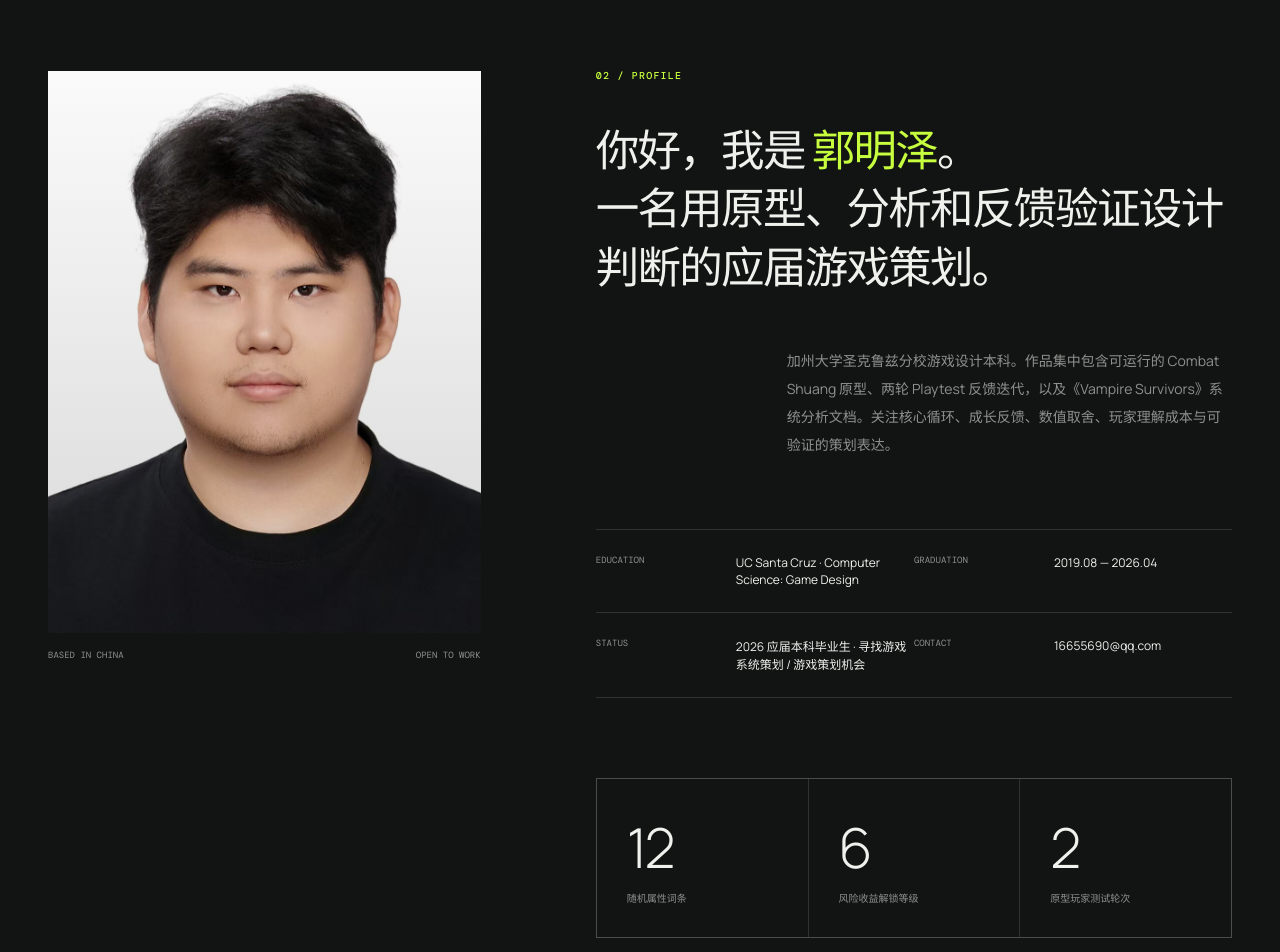
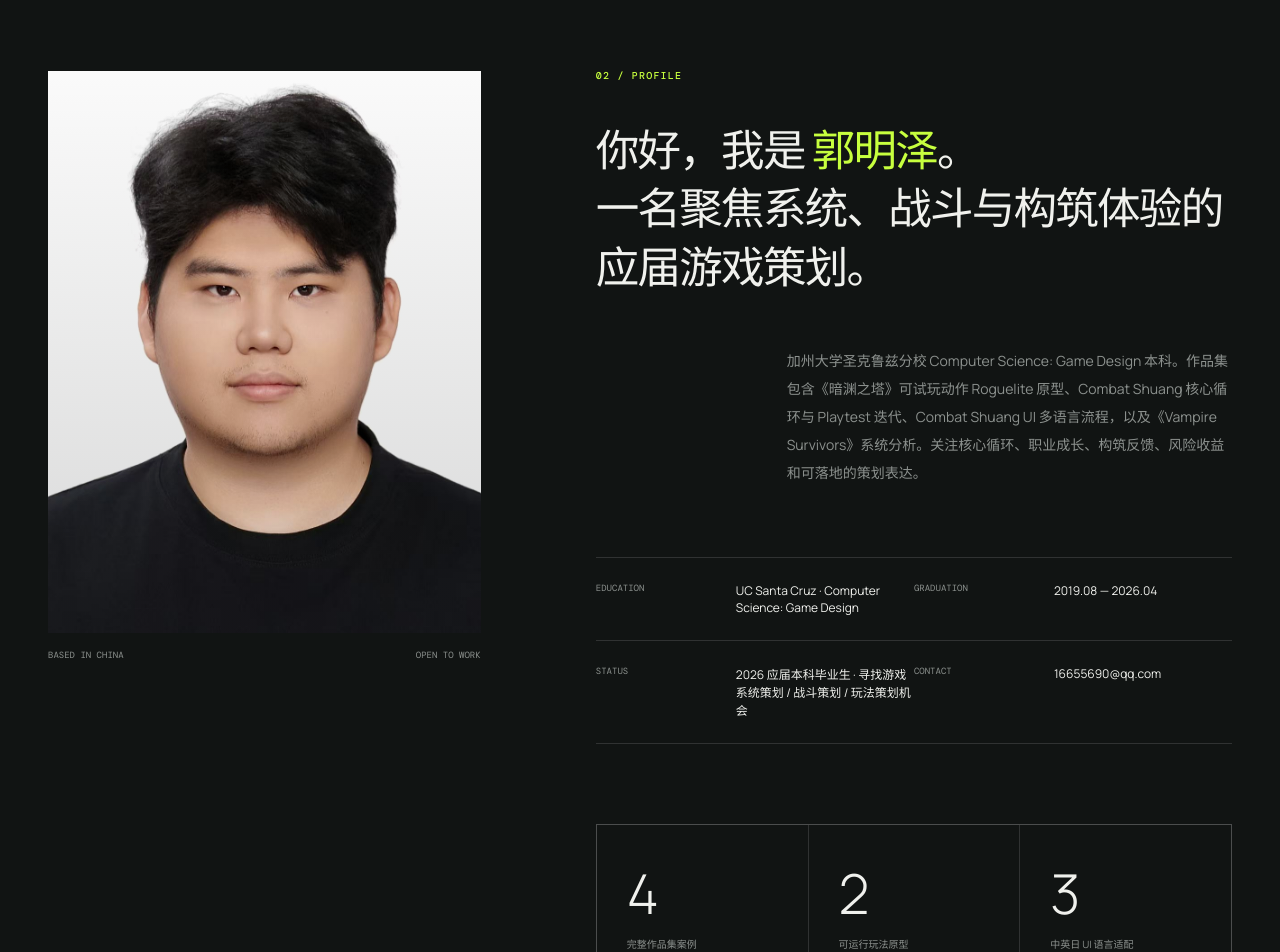
Before and after one commit to mingzeguo12/game-design-portfolio, a React (Vite) app: page / in a window 1280 px wide. Shown: the part 4020-4972 px from the top of the page. Built offline with nearby package versions, Linux system fonts and the light colour scheme; a web font is replaced by a local one.

Commit message:
Refresh profile summary

```diff
--- a/src/data.js
+++ b/src/data.js
@@ -22,13 +22,13 @@ export const profile = {
   name: "MINGZE GUO",
   chineseName: "郭明泽",
   photo: withBase("/media/profile-photo.jpg"),
-  role: "游戏系统策划 / UI 策划 / 游戏分析",
-  status: "2026 应届本科毕业生 · 寻找游戏系统策划 / 游戏策划机会",
+  role: "游戏系统策划 / 战斗玩法策划 / UI 策划",
+  status: "2026 应届本科毕业生 · 寻找游戏系统策划 / 战斗策划 / 玩法策划机会",
   location: "中国 · 可到岗",
   email: "16655690@qq.com",
   phone: "13180891811",
   intro:
-    "加州大学圣克鲁兹分校游戏设计本科。作品集中包含可运行的 Combat Shuang 原型、两轮 Playtest 反馈迭代，以及《Vampire Survivors》系统分析文档。关注核心循环、成长反馈、数值取舍、玩家理解成本与可验证的策划表达。",
+    "加州大学圣克鲁兹分校 Computer Science: Game Design 本科。作品集包含《暗渊之塔》可试玩动作 Roguelite 原型、Combat Shuang 核心循环与 Playtest 迭代、Combat Shuang UI 多语言流程，以及《Vampire Survivors》系统分析。关注核心循环、职业成长、构筑反馈、风险收益和可落地的策划表达。",
   education: "UC Santa Cruz · Computer Science: Game Design",
   graduation: "2019.08 — 2026.04",
 };
--- a/src/main.jsx
+++ b/src/main.jsx
@@ -415,7 +415,7 @@ function Profile() {
           <span className="eyebrow">02 / PROFILE</span>
           <p className="profile-lead">
             你好，我是 <strong>{profile.chineseName}</strong>。<br />
-            一名用原型、分析和反馈验证设计判断的应届游戏策划。
+            一名聚焦系统、战斗与构筑体验的应届游戏策划。
           </p>
           <p className="profile-intro">{profile.intro}</p>
           <div className="profile-meta">
@@ -425,9 +425,9 @@ function Profile() {
             <div><small>CONTACT</small><a href={`mailto:${profile.email}`}>{profile.email}</a></div>
           </div>
           <div className="metrics">
-            <div><strong>12</strong><span>随机属性词条</span></div>
-            <div><strong>6</strong><span>风险收益解锁等级</span></div>
-            <div><strong>2</strong><span>原型玩家测试轮次</span></div>
+            <div><strong>4</strong><span>完整作品集案例</span></div>
+            <div><strong>2</strong><span>可运行玩法原型</span></div>
+            <div><strong>3</strong><span>中英日 UI 语言适配</span></div>
           </div>
         </div>
       </div>
```
